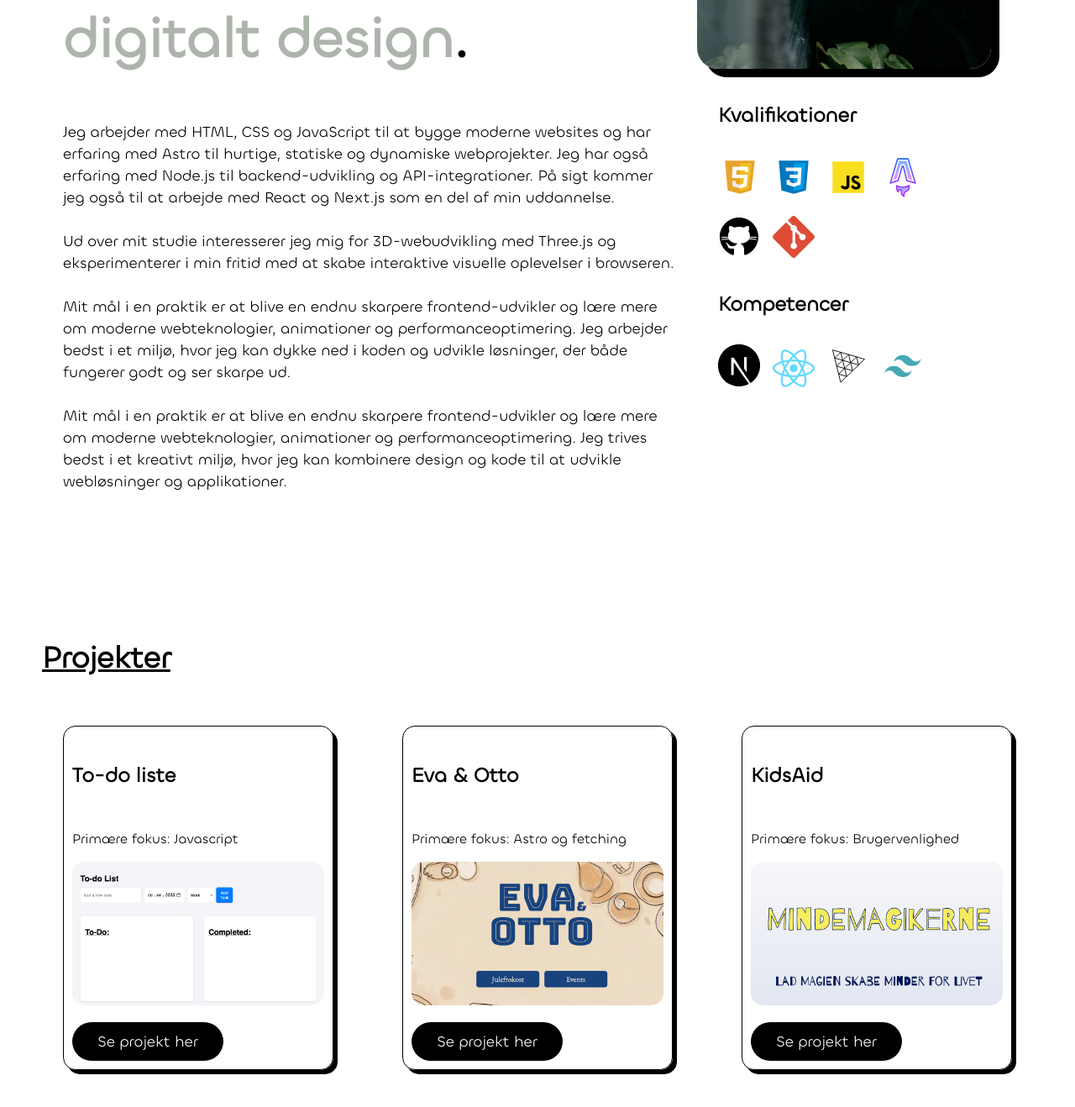
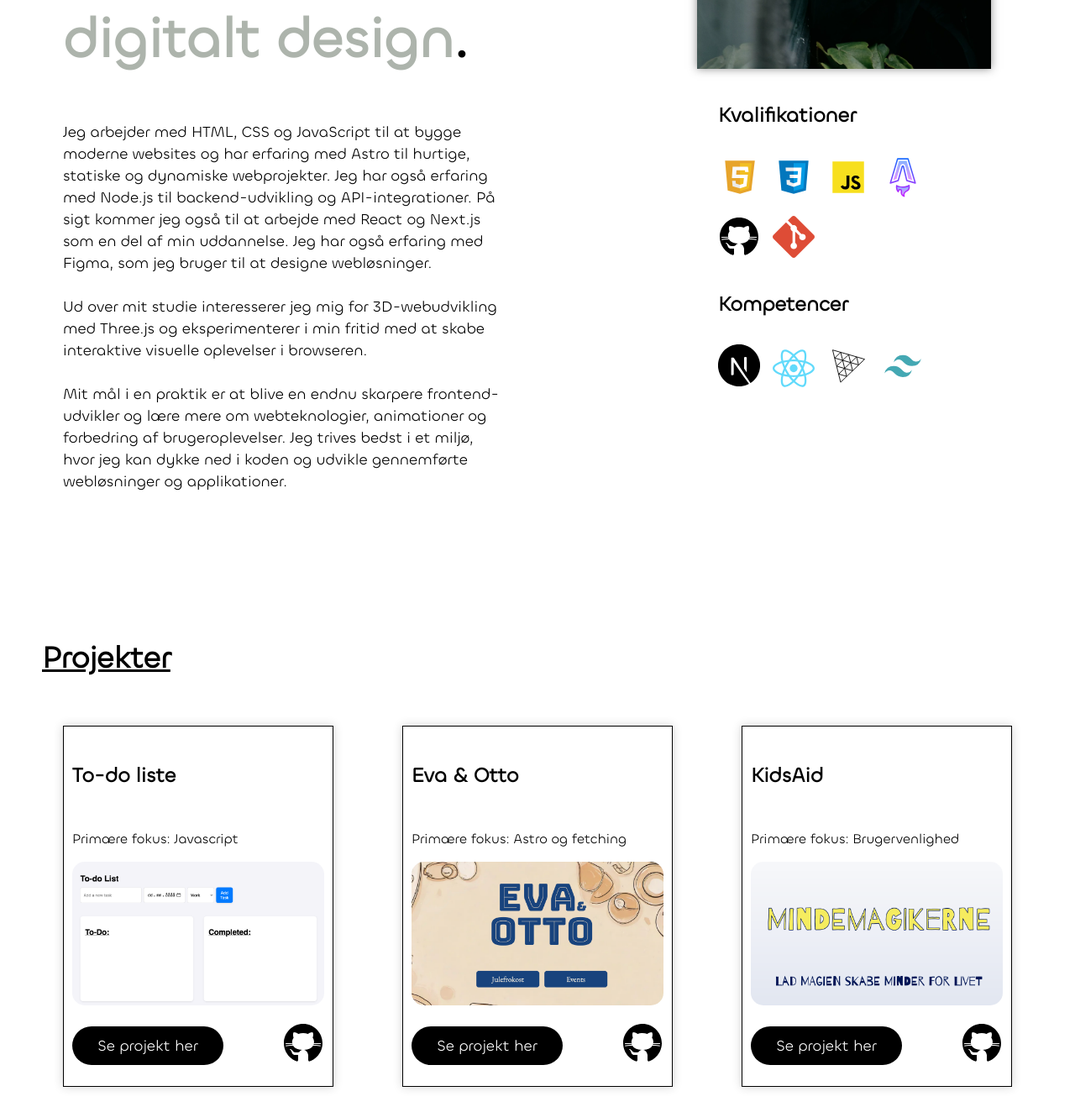
Before and after one commit to oscarlund121/digital-ans-gning-2.0, a plain HTML site: page index.html in a window 1280 px wide. Shown: the part 1282-2600 px from the top of the page at 84% size. Drawn offline with nearby package versions, Linux system fonts and the light colour scheme.

Commit message:
github lnk

```diff
--- a/index.html
+++ b/index.html
@@ -48,20 +48,19 @@
         <span>frontend-udvikling</span> og <span>digitalt design</span>.
       </h3>
       <p>
-        Jeg arbejder med HTML, CSS og JavaScript til at bygge moderne websites og har erfaring med Astro til hurtige, statiske og dynamiske webprojekter. Jeg har også erfaring med Node.js til backend-udvikling og API-integrationer. På sigt kommer jeg også til at arbejde med React og Next.js som en del af min uddannelse.
+        Jeg arbejder med HTML, CSS og JavaScript til at bygge moderne websites og har erfaring med Astro til hurtige,
+        statiske og dynamiske webprojekter. Jeg har også erfaring med Node.js til backend-udvikling og
+        API-integrationer. På sigt kommer jeg også til at arbejde med React og Next.js som en del af min uddannelse. Jeg
+        har også erfaring med Figma, som jeg bruger til at designe webløsninger.
         <br>
         <br>
-        Ud over mit studie interesserer jeg mig for 3D-webudvikling med Three.js og eksperimenterer i min fritid med at skabe interaktive visuelle oplevelser i browseren.
+        Ud over mit studie interesserer jeg mig for 3D-webudvikling med Three.js og eksperimenterer i min fritid med at
+        skabe interaktive visuelle oplevelser i browseren.
         <br>
         <br>
-
-        Mit mål i en praktik er at blive en endnu skarpere frontend-udvikler og lære mere om moderne webteknologier, animationer og performanceoptimering. Jeg arbejder bedst i et miljø, hvor jeg kan dykke ned i koden og udvikle løsninger, der både fungerer godt og ser skarpe ud.
-        <br>
-        <br>
-        Mit mål i en praktik er at blive en endnu skarpere frontend-udvikler og lære mere om moderne webteknologier,
-        animationer og performanceoptimering. Jeg trives bedst i et kreativt miljø, hvor jeg kan kombinere design og kode
-        til at udvikle webløsninger og applikationer.
-
+        Mit mål i en praktik er at blive en endnu skarpere frontend-udvikler og lære mere om webteknologier, animationer
+        og forbedring af brugeroplevelser. Jeg trives bedst i et miljø, hvor jeg kan dykke ned i koden og udvikle
+        gennemførte webløsninger og applikationer.
       </p>
     </div>
     <div class="about-content-img-list">
@@ -100,20 +99,29 @@
         <h4>To-do liste</h4>
         <p>Primære fokus: Javascript</p>
         <img src="img/todo-list.png" alt="">
+        <div class="link-content">
           <a href="https://todooscar.netlify.app/" target="_blank"><button class="project-button">Se projekt
               her</button></a>
+          <a href="https://github.com/oscarlund121/todo-app" target="_blank"><img class="project-svg" src="img/github.svg" alt="github-link"></a>
+        </div>
       </div>
       <div class="project-box">
         <h4>Eva & Otto</h4>
         <p>Primære fokus: Astro og fetching</p>
         <img src="img/evaotto.png" alt="">
+        <div class="link-content">
         <button class="project-button">Se projekt her</button>
+        <a href="https://github.com/EksamenMF/eva-otto.nosync" target="_blank"><img class="project-svg" src="img/github.svg" alt="github-link"></a>
+      </div>
       </div>
       <div class="project-box">
         <h4>KidsAid</h4>
         <p>Primære fokus: Brugervenlighed</p>
         <img src="img/mindemagikerne.png" alt="">
+        <div class="link-content">
         <a href="https://mindemagikerne.netlify.app/"><button class="project-button">Se projekt her</button></a>
+        <a href="https://github.com/oscarlund121/grateful-giant.nosync" target="_blank"><img class="project-svg" src="img/github.svg" alt="github-link"></a>
+      </div>
       </div>
     </div>
   </section>
--- a/style.css
+++ b/style.css
@@ -84,7 +84,8 @@
   animation: fadeIn 1s ease-in-out;
 }
 
-html, body {
+html,
+body {
   scroll-behavior: smooth;
   overflow-x: hidden;
   width: 100vw;
@@ -130,7 +131,7 @@ ul {
   color: black;
   padding: 5px 20px;
   border: solid 2px black;
-  border-radius: 50px;
+  /* border-radius: 50px; */
   transition: color 0.3s;
 }
 
@@ -156,7 +157,7 @@ ul {
 .cv-button {
   background-color: #adb4ac;
   border: none;
-  border-radius: 50px;
+  /* border-radius: 50px; */
   cursor: pointer;
   color: black;
   padding: 10px 30px;
@@ -225,6 +226,7 @@ ul {
   font-size: 18px;
   font-weight: 400;
   margin-top: -15px;
+  padding-right: 200px;
 }
 
 .about-container div {
@@ -268,17 +270,14 @@ span {
   height: auto;
   margin: 0;
   padding: 0;
-
 }
 
 .about-img {
   width: 100%;
   height: auto;
-  border-radius: 25px;
+ /*  border-radius: 25px; */
   min-width: 350px;
-  box-shadow: 10px 10px 0px 0px rgba(0,0,0,1);
-  -webkit-box-shadow: 10px 10px 0px 0px rgba(0,0,0,1);
-  -moz-box-shadow: 10px 10px 0px 0px rgba(0,0,0,1);
+  box-shadow: 0 0 10px 0 rgba(33,33,33,.5);
 }
 
 .about-content-svg {
@@ -316,7 +315,6 @@ span {
   text-decoration: underline;
 }
 
-
 .project-content {
   display: flex;
   flex-direction: row;
@@ -337,14 +335,15 @@ span {
   width: 300px;
   height: 100%;
   border: solid 1px black;
-  border-radius: 15px;
   padding: 10px;
-  margin:  0 0 50px 0;
-  box-shadow: 5px 5px 0px 0px rgba(0,0,0,1);
-  -webkit-box-shadow: 5px 5px 0px 0px rgba(0,0,0,1);
-  -moz-box-shadow: 5px 5px 0px 0px rgba(0,0,0,1);
+  margin: 0 0 50px 0;
+  box-shadow: 0 0 11px rgba(33,33,33,.2);
 }
 
+.project-box:hover {
+  transform: scale(1.01);
+  box-shadow: 0 0 20px rgba(33,33,33,.2);
+}
 .project-box img {
   width: 100%;
   height: auto;
@@ -361,7 +360,7 @@ span {
   padding: 10px 30px;
   font-size: 18px;
   text-decoration: none;
-  margin-top: 20px;
+
   width: 180px;
 }
 
@@ -373,15 +372,32 @@ span {
   transition: background-color 0.1s ease;
 }
 
+.project-svg{
+  max-width: 50px;
+  height: auto;
+  cursor: pointer;
+}
+
+.project-svg:hover {
+  transform: scale(1.1);
+}
+
+.link-content {
+  display: flex;
+  flex-direction: row;
+  justify-content: space-between;
+  align-items: center;
+  margin: 20px 0 10px 0;
+}
+
 /* Kontakt sektion */
 
 .contact-container {
   display: flex;
   flex-direction: column;
-  justify-content: center;
-  align-items: center;
-  margin-top: 100px;
-
+  justify-content: left;
+  align-items: left;
+  margin: 100px 0 0 50px;
 }
 
 .contact-container h2 {
@@ -393,7 +409,7 @@ span {
   display: flex;
   flex-direction: column;
   justify-content: center;
-  align-items: center;
+  align-items: left;
   margin: 0 25px 25px 25px;
 }
 
```
Lines whose indentation alone changed are shown as unchanged.
